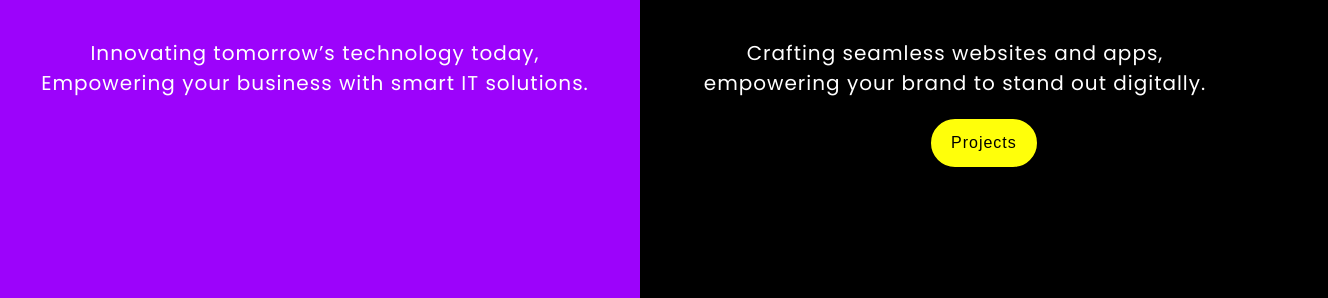
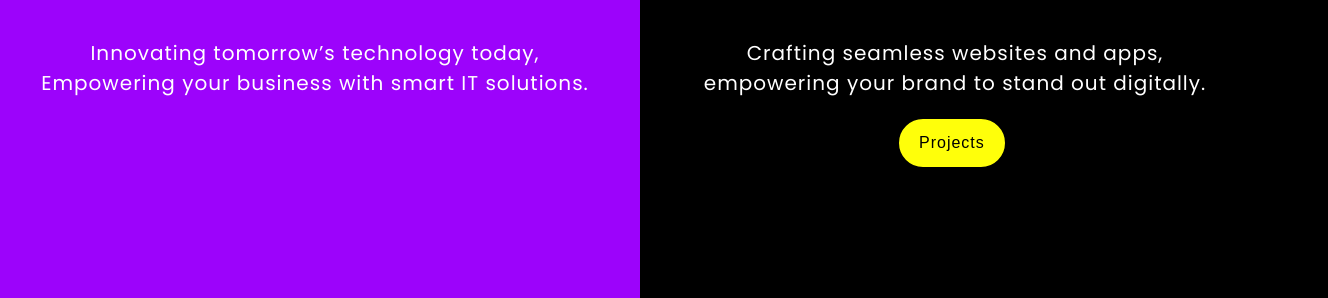
Before and after one commit to vinitsingh81/myCompany, a plain HTML site: page index.html in a window 1280 px wide. Shown: the part 502-800 px from the top of the page, 1328 px wide, since content can reach past the window. Drawn offline with nearby package versions, Linux system fonts and the light colour scheme.

Commit message:
extra white space/scroll bar color and width

```diff
--- a/index.css
+++ b/index.css
@@ -14,6 +14,8 @@
     font-family: "M PLUS 1", sans-serif;
     /* background: black; */
     scroll-behavior: smooth;
+    scrollbar-color: var(--purple) black;
+    scrollbar-width: thin;
 
     cursor: url("images/triangle-up.svg"), auto;
 }
@@ -347,7 +349,7 @@
     justify-content: center;
     align-items: center;
     align-content: center;
-    margin: 8px 45%;
+    margin: 8px 40%;
     letter-spacing: 1px;
 
 }
@@ -2012,4 +2014,5 @@ address h2 {
 .copyright {
     text-align: center;
     font-size: 1rem;
-}
+
+}
```
